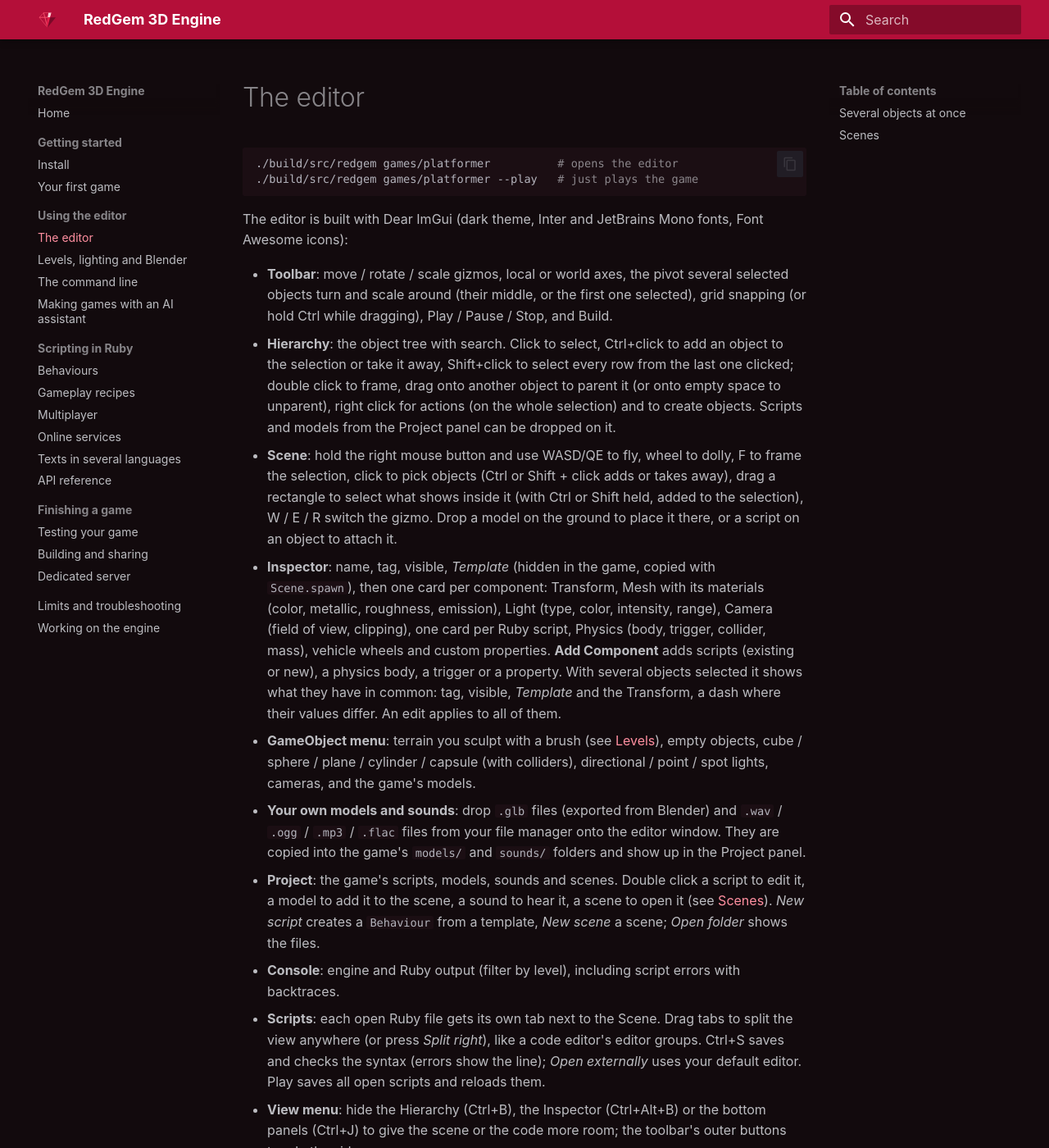
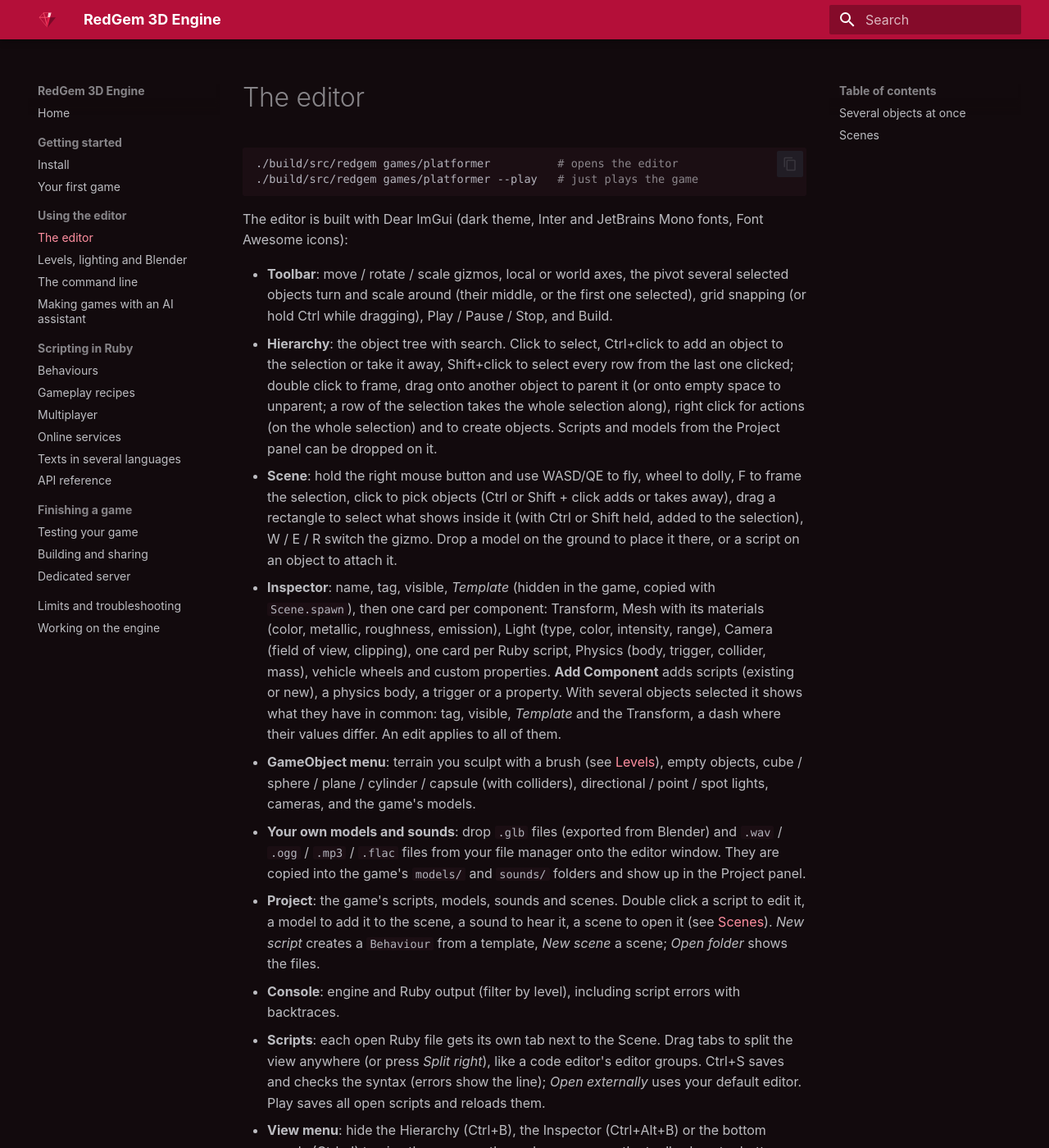
Before and after one commit to carlosdanielpohlod/redgem, an MkDocs documentation site: the page built from docs/editor.md, in a window 1280 px wide and 1400 px high. Shown: the whole window at 82% size. Built offline with MkDocs 1.6.1 and Material for MkDocs 9.7.7, drawn with Linux system fonts in a browser that asks for light colours; some of the changed text lies outside the part shown.

Commit message:
Say in the editor guide that a dragged row takes the selection along

```diff
--- a/docs/editor.md
+++ b/docs/editor.md
@@ -17,8 +17,8 @@
   while dragging), Play / Pause / Stop, and Build.
 * **Hierarchy**: the object tree with search. Click to select, Ctrl+click to add an object to the
   selection or take it away, Shift+click to select every row from the last one clicked; double
-  click to frame, drag onto another object to parent it (or onto empty space to unparent), right
-  click for actions (on the whole selection) and to create objects. Scripts and models from the
+  click to frame, drag onto another object to parent it (or onto empty space to unparent; a row of
+  the selection takes the whole selection along), right click for actions (on the whole selection) and to create objects. Scripts and models from the
   Project panel can be dropped on it.
 * **Scene**: hold the right mouse button and use WASD/QE to fly, wheel to dolly, F to frame the
   selection, click to pick objects (Ctrl or Shift + click adds or takes away), drag a rectangle to
@@ -57,7 +57,9 @@
 ## Several objects at once
 
 Everything selected moves, turns and scales together with the gizmo (around the middle of the
-selection, or around the first object selected: the toolbar's pivot button), and Duplicate, Delete,
+selection, or around the first object selected: the toolbar's pivot button; a scale goes along the
+pivot's axes, and an object turned another way and stretched unevenly takes the nearest placement
+without shear), and Duplicate, Delete,
 Cut, Copy and Paste act on all of it. A child goes along with its selected parent. Each of these is
 one undo step, however many objects it touches.
 
```
